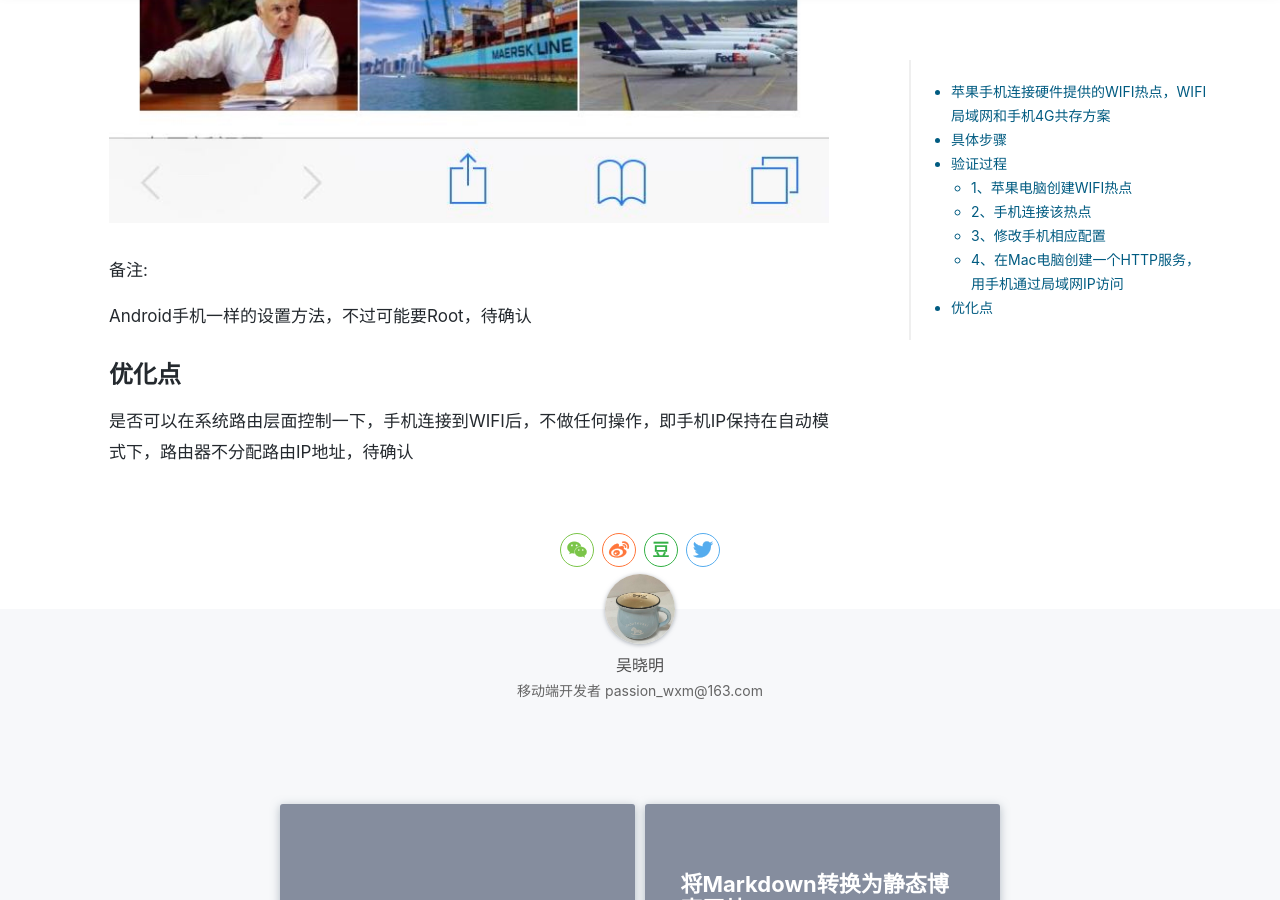
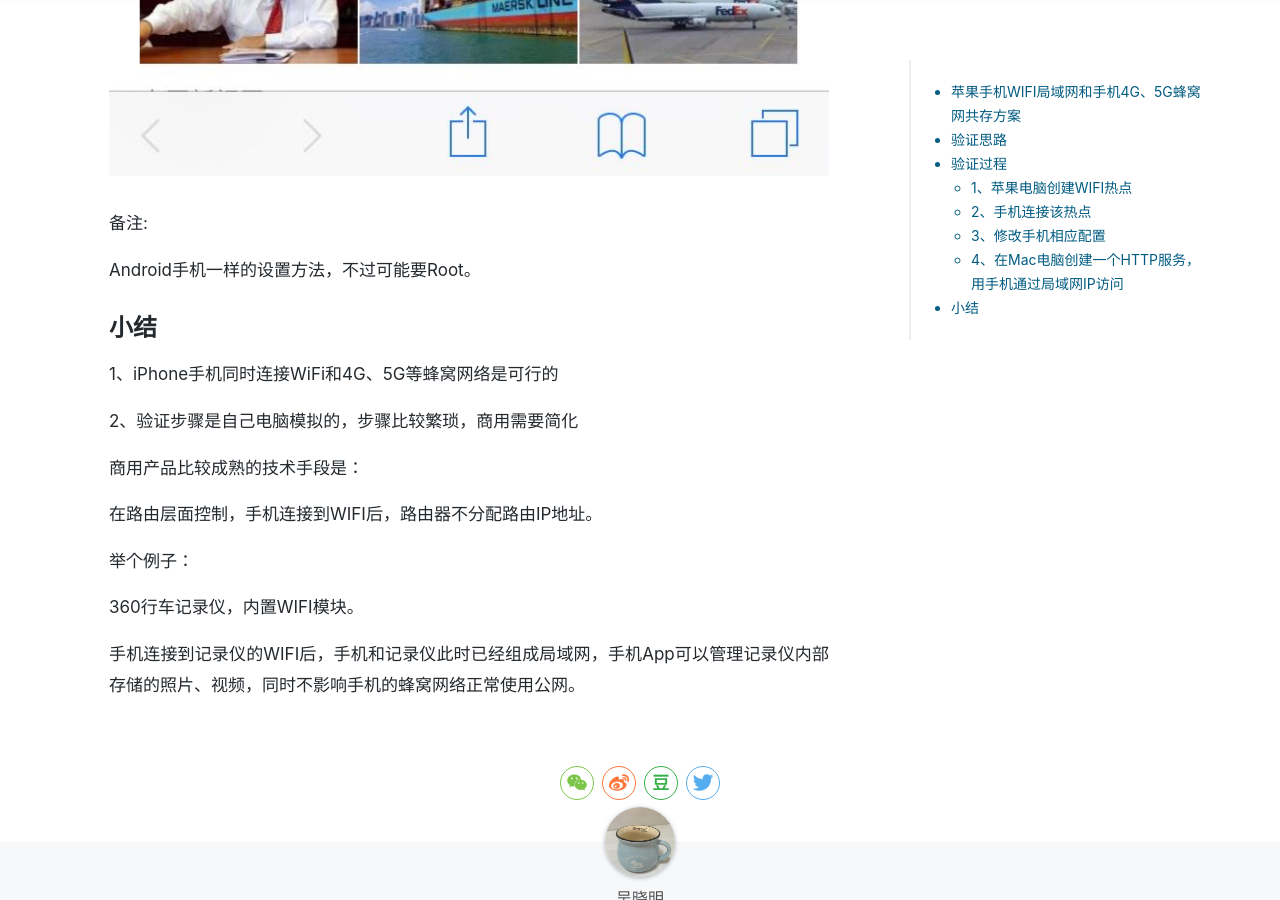
Before and after one commit to action121/action121.github.com, a Jekyll site: the page built from _posts/2019-05-29-苹果手机连接硬件提供的WIFI热点，WIFI局域网和手机4G共存方案.md, in a window 1280 px wide and 900 px high, scrolled down 6246 px. Built offline with Jekyll 4.4.1, drawn with Linux system fonts in a browser that asks for light colours; nearby versions of some CDN libraries; comment, search, counter and statistics services are not loaded; a style sheet for code colours, icons or effects is not loaded; some of the changed text lies outside the part shown.

Commit message:
苹果手机连接硬件提供的WIFI热点，WIFI局域网和手机4G共存方案

```diff
--- a/_posts/2019-05-29-苹果手机连接硬件提供的WIFI热点，WIFI局域网和手机4G共存方案.md
+++ b/_posts/2019-05-29-苹果手机连接硬件提供的WIFI热点，WIFI局域网和手机4G共存方案.md
@@ -1,6 +1,6 @@
 ---
 layout: post
-title: '苹果手机连接硬件提供的WIFI热点，WIFI局域网和手机4G共存方案'
+title: '苹果手机WIFI局域网和手机4G、5G蜂窝网共存方案'
 subtitle: 'Multipath TCP'
 date: 2019-05-29
 categories: Multipath TCP
@@ -8,23 +8,22 @@
 tags: Multipath TCP
 ---
 
-## 苹果手机连接硬件提供的WIFI热点，WIFI局域网和手机4G共存方案
+## 苹果手机WIFI局域网和手机4G、5G蜂窝网共存方案
 
 苹果 [Multipath TCP概念](https://support.apple.com/en-us/HT201373)
 
-苹果社区官方回复
+苹果社区官方帖子
 
 <a href='https://discussions.apple.com/thread/3703817?tstart=0' target='_blank'>https://discussions.apple.com/thread/3703817?tstart=0</a>
 
-## 具体步骤
+## 验证思路
 
-1. iPhone连接上WiFi，打开该WIFI的详情页面
+1. iPhone连接上普通的WiFi，打开该WIFI的详情页面
 2. 把IP地址和子网掩码抄下来
 3. 配置IP，选择手动模式
 4. 把刚才抄下来的IP地址和子网掩码写进去
 5. 确保手动模式下的的路由器为空
 
-保存配置后就可以体验iPhone手机同时连接WiFi和4G了。
 
 ## 验证过程
 
@@ -53,7 +52,21 @@
 
 备注:
 
-Android手机一样的设置方法，不过可能要Root，待确认
+Android手机一样的设置方法，不过可能要Root。
 
-## 优化点
-是否可以在系统路由层面控制一下，手机连接到WIFI后，不做任何操作，即手机IP保持在自动模式下，路由器不分配路由IP地址，待确认
+
+## 小结
+
+1、iPhone手机同时连接WiFi和4G、5G等蜂窝网络是可行的
+
+2、验证步骤是自己电脑模拟的，步骤比较繁琐，商用需要简化
+
+商用产品比较成熟的技术手段是：
+
+在路由层面控制，手机连接到WIFI后，路由器不分配路由IP地址。
+
+举个例子：
+
+360行车记录仪，内置WIFI模块。
+
+手机连接到记录仪的WIFI后，手机和记录仪此时已经组成局域网，手机App可以管理记录仪内部存储的照片、视频，同时不影响手机的蜂窝网络正常使用公网。
```
